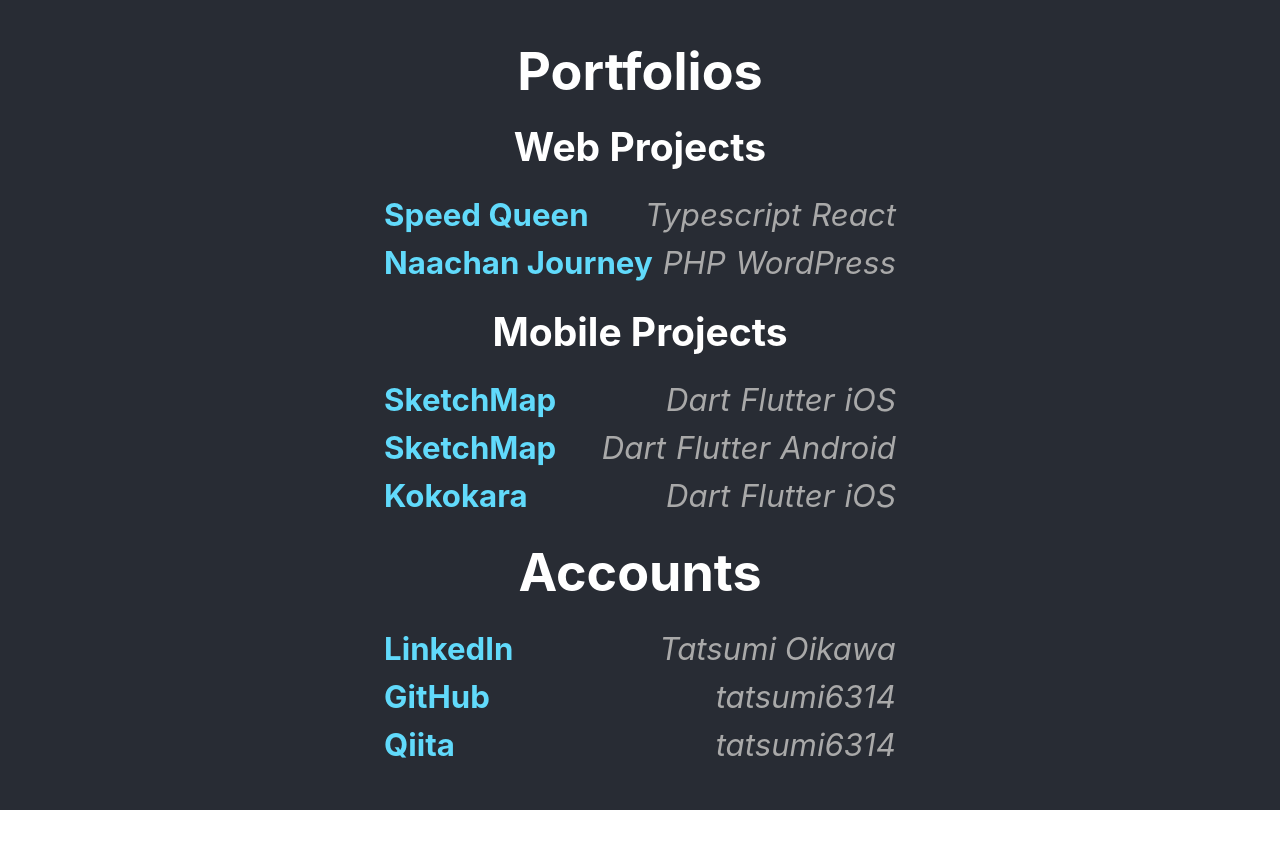
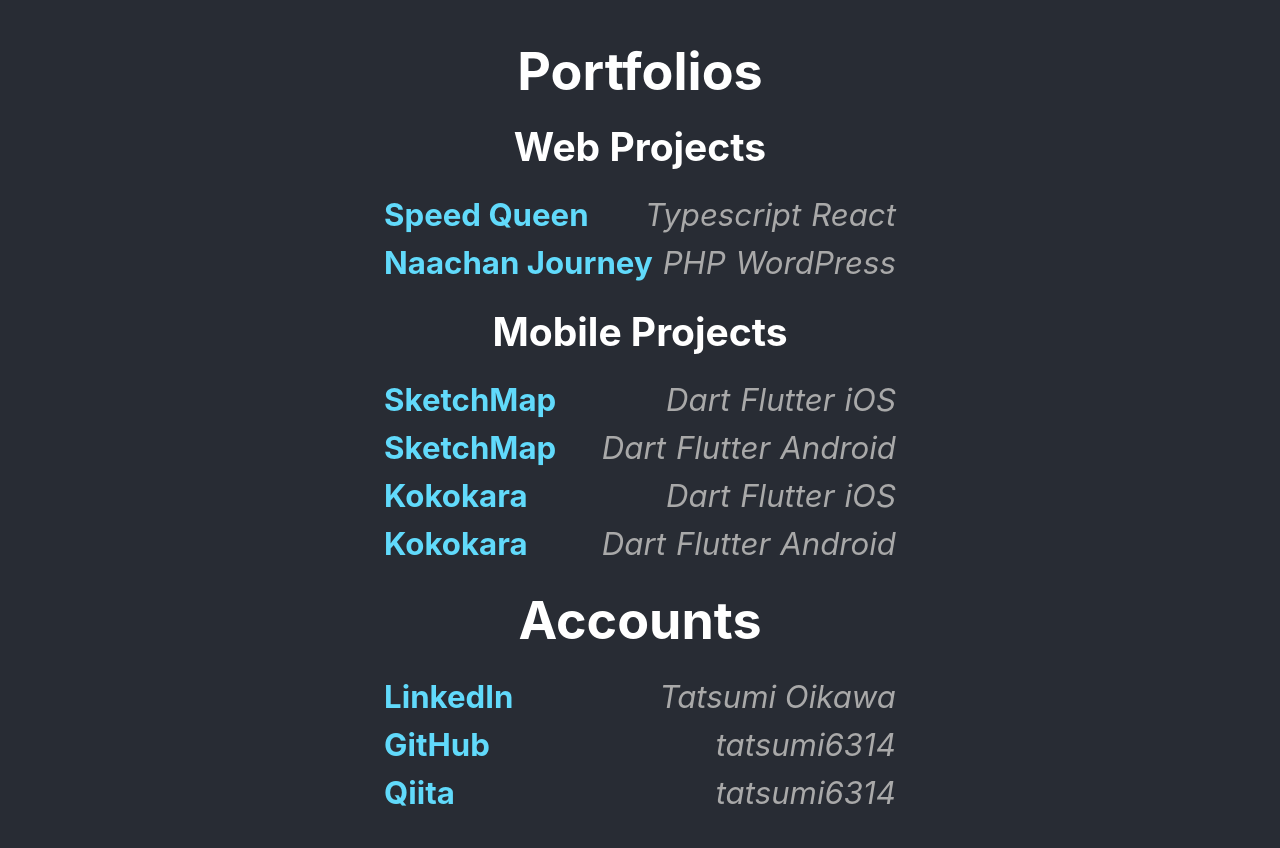
Before and after one commit to tatsumi6314/tatsumi6314.github.io, a React (Create React App) app: page / in a window 1280 px wide. Shown: the top 848 px of the page. Before the commit the page ends 810 px from the top, so only its background shows below. Built offline with nearby package versions, Linux system fonts and the light colour scheme.

Commit message:
kokokaraのAndroidを追加する

```diff
--- a/src/App.js
+++ b/src/App.js
@@ -83,6 +83,13 @@
               library="Flutter"
               platform="iOS"
             />
+            <PortfolioItem
+              url="https://play.google.com/store/apps/details?id=com.kokokara&hl=ja"
+              title="Kokokara"
+              language="Dart"
+              library="Flutter"
+              platform="Android"
+            />
           </ul>
         </section>
         <h1>Accounts</h1>
```
